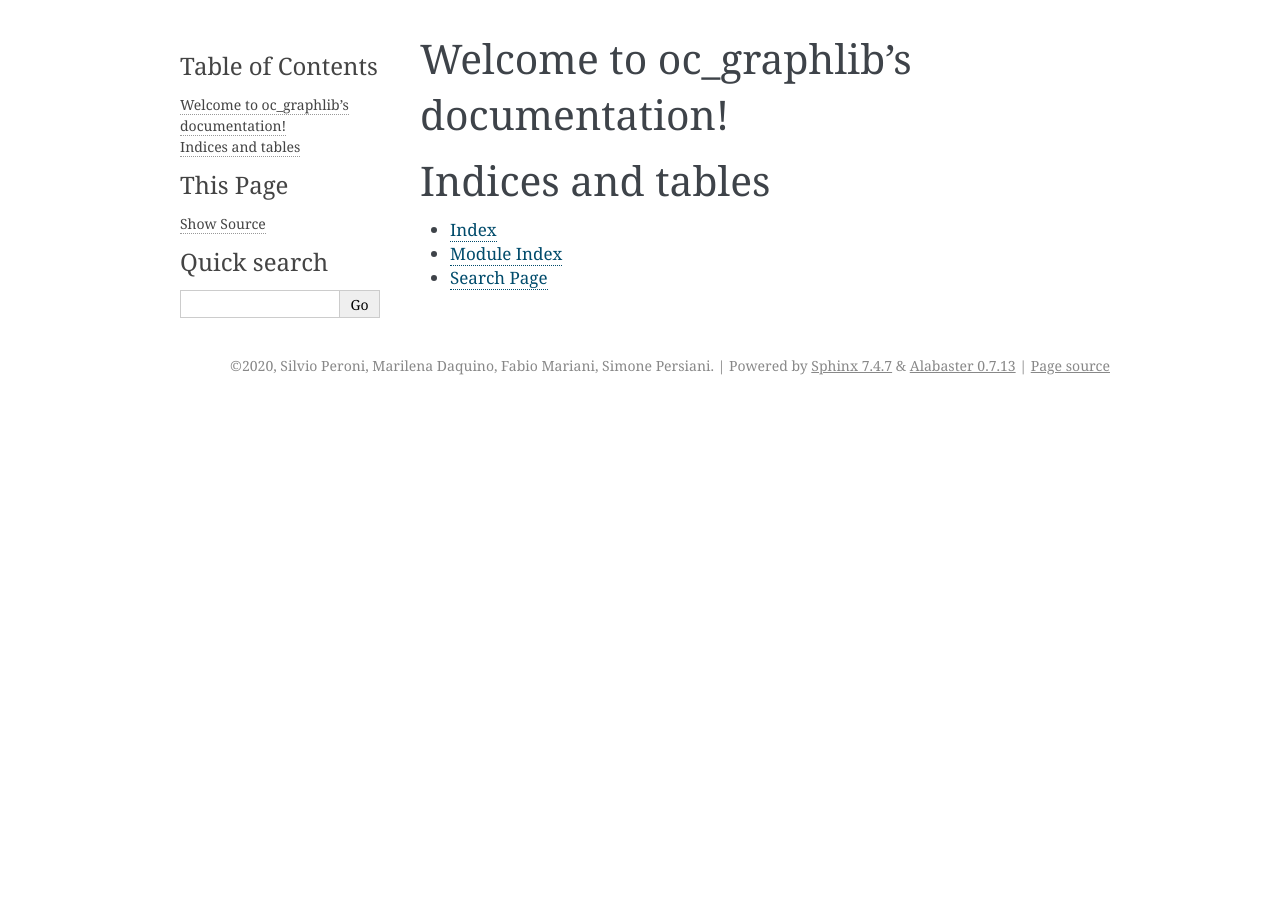
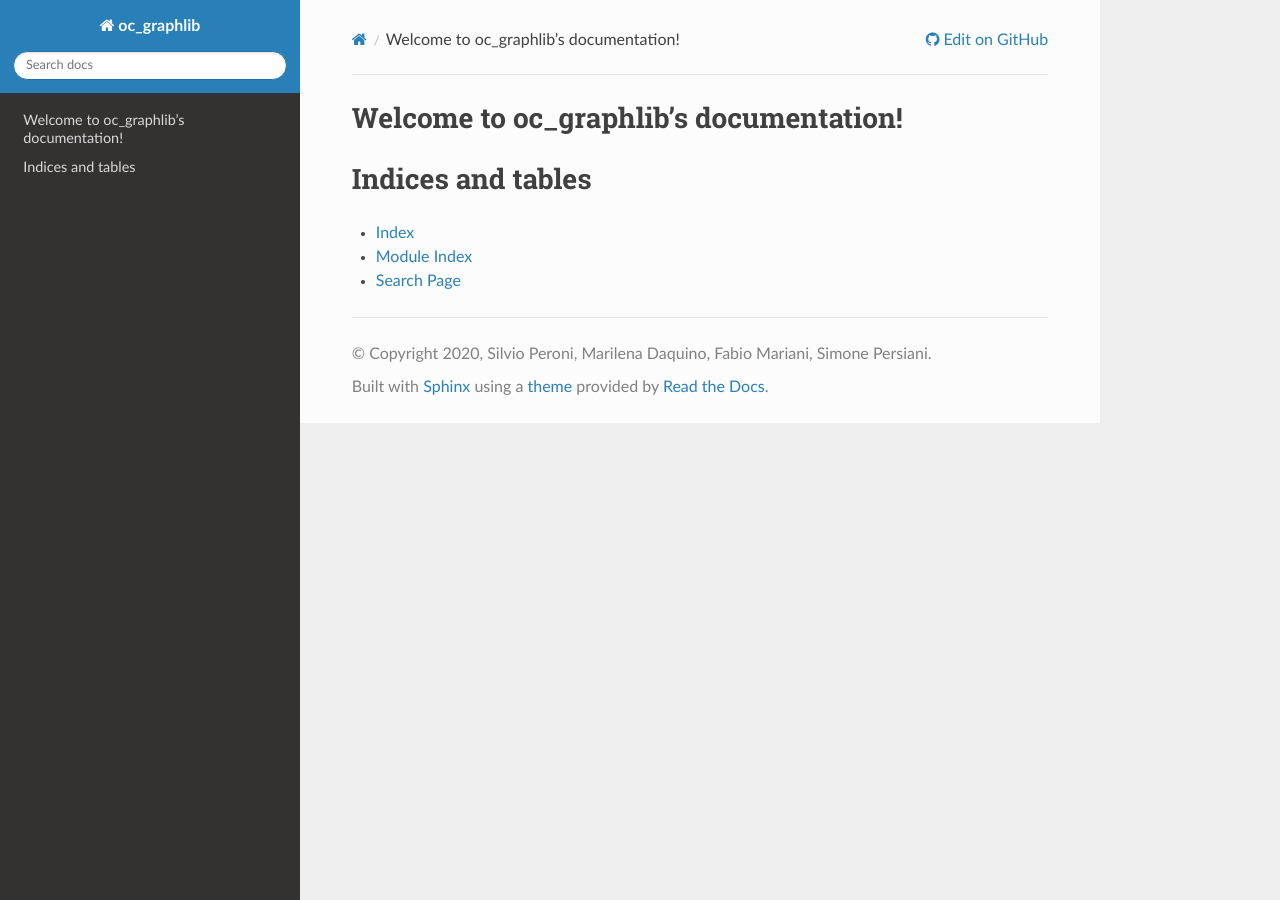
Before and after one commit to opencitations/oc_ocdm, a Sphinx documentation site: the page built from docs/source/index.rst, in a window 1280 px wide. Built offline with Sphinx 7.4.7 and the Read the Docs theme 2.0.0, drawn with Linux system fonts in a browser that asks for light colours; some of the changed lines change nothing that is shown.

Commit message:
Update conf.py

```diff
--- a/docs/source/conf.py
+++ b/docs/source/conf.py
@@ -10,9 +10,9 @@
 # add these directories to sys.path here. If the directory is relative to the
 # documentation root, use os.path.abspath to make it absolute, like shown here.
 #
-# import os
-# import sys
-# sys.path.insert(0, os.path.abspath('.'))
+import os
+import sys
+sys.path.insert(0, os.path.abspath('../../'))
 
 
 # -- Project information -----------------------------------------------------
@@ -31,7 +31,20 @@ release = '0.1.0'
 # extensions coming with Sphinx (named 'sphinx.ext.*') or your custom
 # ones.
 extensions = [
+    'sphinx.ext.autodoc',
+    'sphinx.ext.viewcode',
+    'sphinx.ext.mathjax',
+    'sphinx.ext.githubpages',
+    'sphinx.ext.autodoc.typehints',
+    'sphinx_rtd_theme'
 ]
+autodoc_typehints = 'description'
+autodoc_default_options = {
+    "members": True,
+    'member-order': 'bysource',
+    "undoc-members": False,
+    "private-members": True,
+}
 
 # Add any paths that contain templates here, relative to this directory.
 templates_path = ['_templates']
@@ -47,9 +60,16 @@ exclude_patterns = []
 # The theme to use for HTML and HTML Help pages.  See the documentation for
 # a list of builtin themes.
 #
-html_theme = 'alabaster'
+html_theme = 'sphinx_rtd_theme'
 
 # Add any paths that contain custom static files (such as style sheets) here,
 # relative to this directory. They are copied after the builtin static files,
 # so a file named "default.css" will overwrite the builtin "default.css".
 html_static_path = ['_static']
+
+html_context = {
+  'display_github': True,
+  'github_user': 'iosonopersia',
+  'github_repo': 'oc_graphlib',
+  'github_version': 'master/docs/',
+}
```
